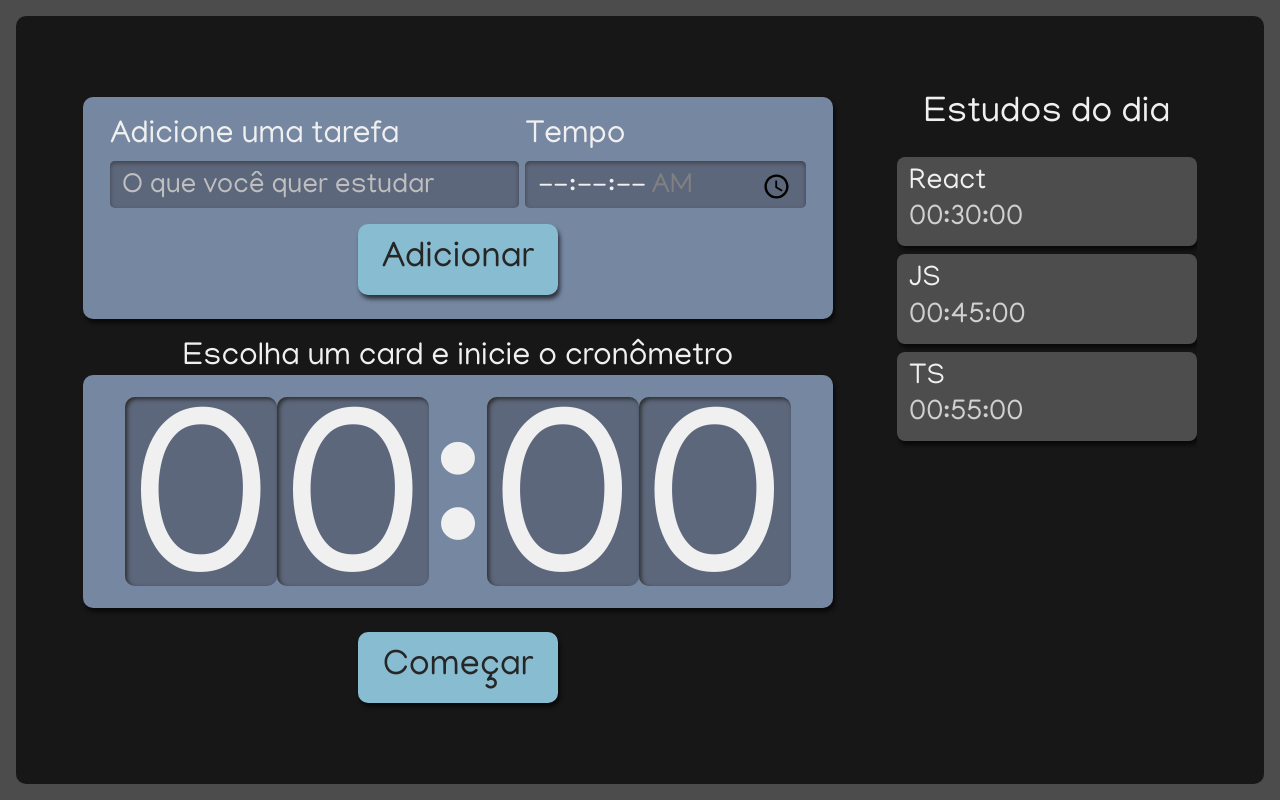
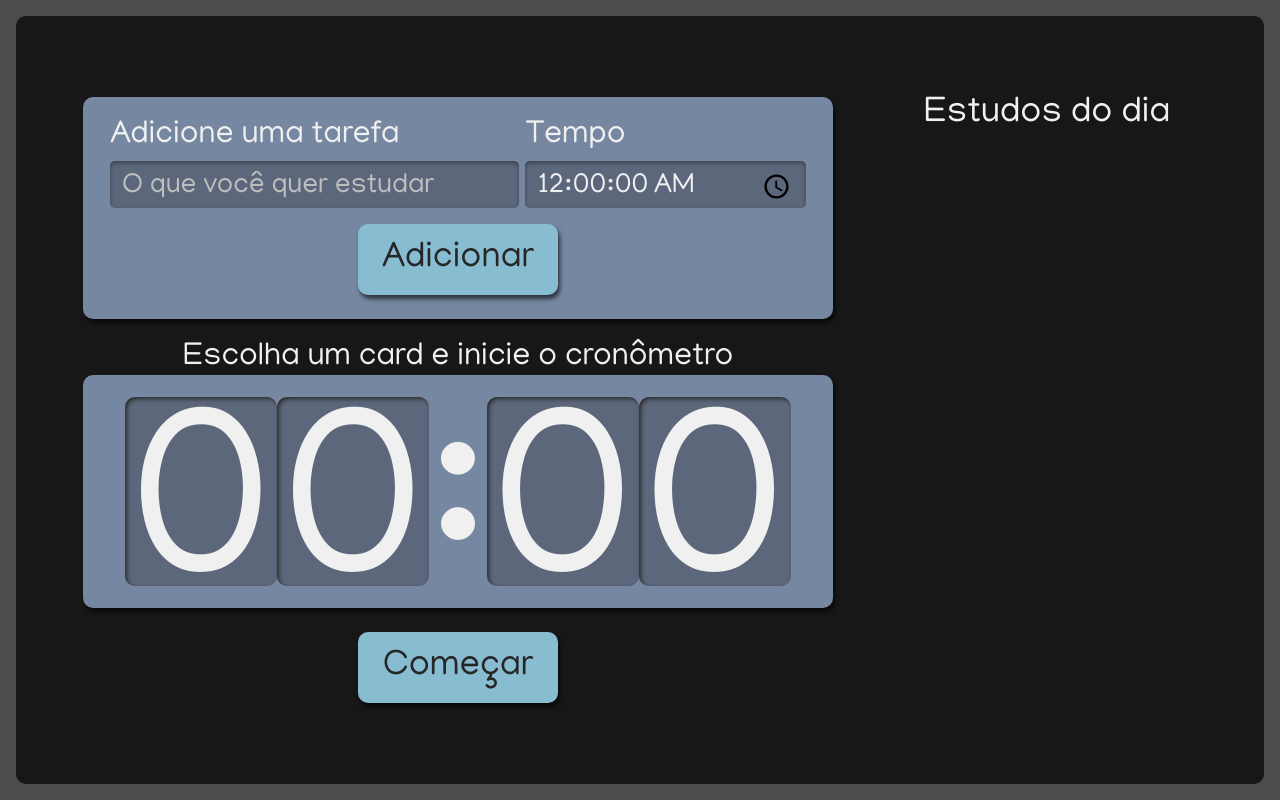
Before and after one commit to fernandoprestes/todo-studies, a React (Create React App) app: page / in a window 1280 px wide. Built offline with nearby package versions, Linux system fonts and the light colour scheme.

Commit message:
controlando formulario e adiconando tarefas

```diff
--- a/package.json
+++ b/package.json
@@ -11,11 +11,13 @@
     "@types/react": "^17.0.37",
     "@types/react-dom": "^17.0.11",
     "@types/styled-components": "^5.1.15",
+    "@types/uuid": "^8.3.3",
     "react": "^17.0.2",
     "react-dom": "^17.0.2",
     "react-scripts": "4.0.3",
     "styled-components": "^5.3.3",
     "typescript": "^4.5.2",
+    "uuid": "^8.3.2",
     "web-vitals": "^1.0.1"
   },
   "scripts": {
--- a/src/components/Button/index.tsx
+++ b/src/components/Button/index.tsx
@@ -2,8 +2,9 @@ import * as S from './styles'
 
 interface IButton {
   text: string
+  type?: 'button' | 'submit' | 'reset' | undefined
 }
 
-export const Button = ({ text }: IButton) => {
-  return <S.Button>{text}</S.Button>
+export const Button = ({ text, type }: IButton) => {
+  return <S.Button type={type}>{text}</S.Button>
 }
--- a/src/components/Form/index.tsx
+++ b/src/components/Form/index.tsx
@@ -1,9 +1,35 @@
+import { FormEvent, useState } from 'react'
+import { ITarefas } from '../../types/tarefa'
 import { Button } from '../Button'
 import * as S from './styles'
+import { v4 as uuaidv4 } from 'uuid'
 
-export const Form = () => {
+interface ISetTarefas {
+  setTarefas: React.Dispatch<React.SetStateAction<ITarefas[]>>
+}
+
+export const Form = ({ setTarefas }: ISetTarefas) => {
+  const [time, setTime] = useState('00:00:00')
+  const [tarefa, setTarefa] = useState('')
+
+  function handleSubmit(event: FormEvent<HTMLFormElement>) {
+    event.preventDefault()
+
+    const novaTarefa = {
+      tarefa: tarefa,
+      tempo: time
+    }
+
+    setTarefas(tarefas => [
+      ...tarefas,
+      { ...novaTarefa, selecionado: false, completado: false, id: uuaidv4() }
+    ])
+    setTarefa('')
+    setTime('')
+  }
+
   return (
-    <S.Form>
+    <S.Form onSubmit={handleSubmit}>
       <div className="inputContainer">
         <label htmlFor="tarefa">Adicione uma tarefa</label>
         <input
@@ -11,6 +37,8 @@ export const Form = () => {
           name="tarefa"
           id="tarefa"
           placeholder="O que você quer estudar"
+          value={tarefa}
+          onChange={event => setTarefa(event.target.value)}
           required
         />
       </div>
@@ -22,10 +50,13 @@ export const Form = () => {
           name="tempo"
           id="tempo"
           min="00:00:00"
-          max="01:30:00"
+          max="23:59:59"
+          value={time}
+          onChange={event => setTime(event.target.value)}
+          required
         />
       </div>
-      <Button text={'Adicionar'} />
+      <Button text={'Adicionar'} type="submit" />
     </S.Form>
   )
 }
--- a/src/components/List/index.tsx
+++ b/src/components/List/index.tsx
@@ -1,21 +1,8 @@
+import { ITarefas } from '../../types/tarefa'
 import { Item } from './Item'
 import * as S from './styles'
 
-export const List = () => {
-  const tarefas = [
-    {
-      tarefa: 'React',
-      tempo: '00:30:00'
-    },
-    {
-      tarefa: 'JS',
-      tempo: '00:45:00'
-    },
-    {
-      tarefa: 'TS',
-      tempo: '00:55:00'
-    }
-  ]
+export const List = ({ tarefas }: { tarefas: ITarefas[] }) => {
   return (
     <S.List>
       <h2>Estudos do dia</h2>
--- a/src/pages/App.tsx
+++ b/src/pages/App.tsx
@@ -1,13 +1,17 @@
+import { useState } from 'react'
 import { Timer } from '../components/Timer'
+import { ITarefas } from '../types/tarefa'
 import { Form } from './../components/Form'
 import { List } from './../components/List'
 import * as S from './styles'
 
 function App() {
+  const [tarefas, setTarefas] = useState<ITarefas[]>([])
+
   return (
     <S.Container>
-      <Form />
-      <List />
+      <Form setTarefas={setTarefas} />
+      <List tarefas={tarefas} />
       <Timer />
     </S.Container>
   )
--- /dev/null
+++ b/src/types/tarefa.ts
@@ -0,0 +1,7 @@
+export interface ITarefas {
+  tarefa: string
+  tempo: string
+  selecionado: boolean
+  completado: boolean
+  id: string
+}
```
Also changed, not shown: src/components/List/Item/index.tsx (+2 -5 lines), 1 other file (tests, documents, lock files or other folders).
